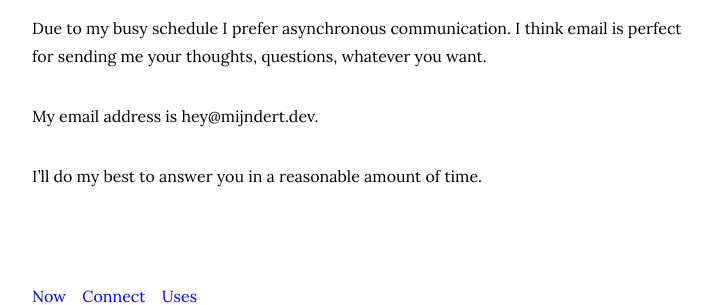
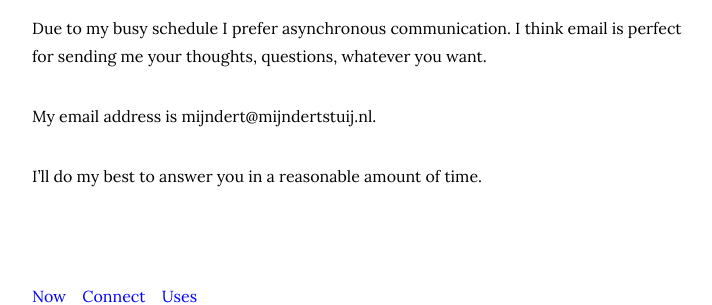
Before and after one commit to mijndert/website, a Jekyll site: the page built from _pages/connect.md, in a window 1280 px wide. Shown: the part 282-587 px from the top of the page, without its empty margins (272-984 px from the left). Built offline with Jekyll 4.4.1, drawn with Linux system fonts in a browser that asks for light colours.

Commit message:
Switch domain

```diff
--- a/CNAME
+++ b/CNAME
@@ -1 +1 @@
-mijndert.dev
+mijndertstuij.nl
--- a/_config.yml
+++ b/_config.yml
@@ -1,6 +1,6 @@
 name:           'Mijndert Stuij'
 description:    'Engineer. Hacker. Minimalist.'
-url:            'https://mijndert.dev'
+url:            'https://mijndertstuij.nl'
 author:         'Mijndert Stuij'
 
 # Exclude on build
--- a/_pages/connect.md
+++ b/_pages/connect.md
@@ -7,6 +7,6 @@
 
 Due to my busy schedule I prefer asynchronous communication. I think email is perfect for sending me your thoughts, questions, whatever you want.
 
-My email address is hey@mijndert.dev.
+My email address is mijndert@mijndertstuij.nl.
 
 I'll do my best to answer you in a reasonable amount of time.
--- a/robots.txt
+++ b/robots.txt
@@ -2,4 +2,4 @@
 ---
 
 User-agent: *
-Sitemap: https://mijndert.dev/sitemap.xml
+Sitemap: https://mijndertstuij.nl/sitemap.xml
```
